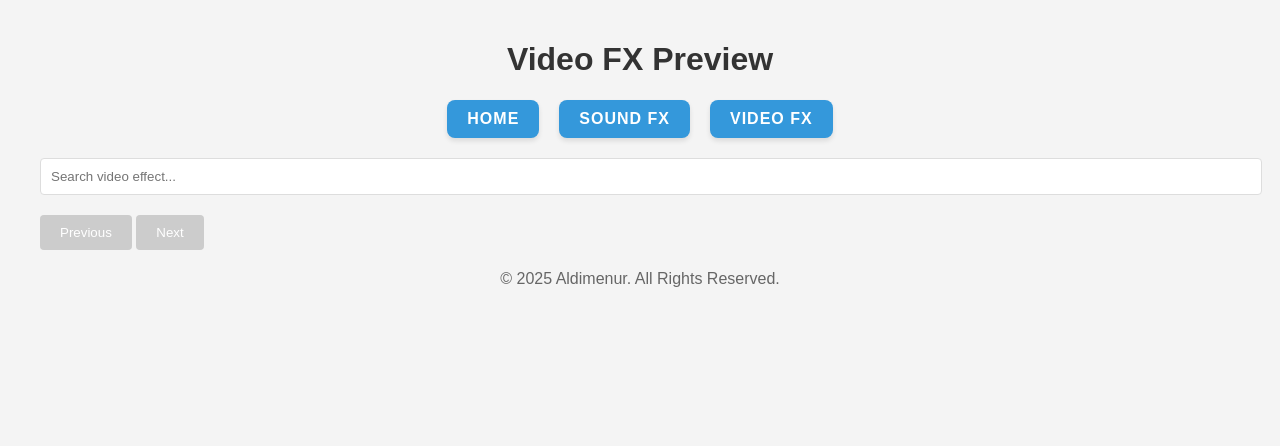
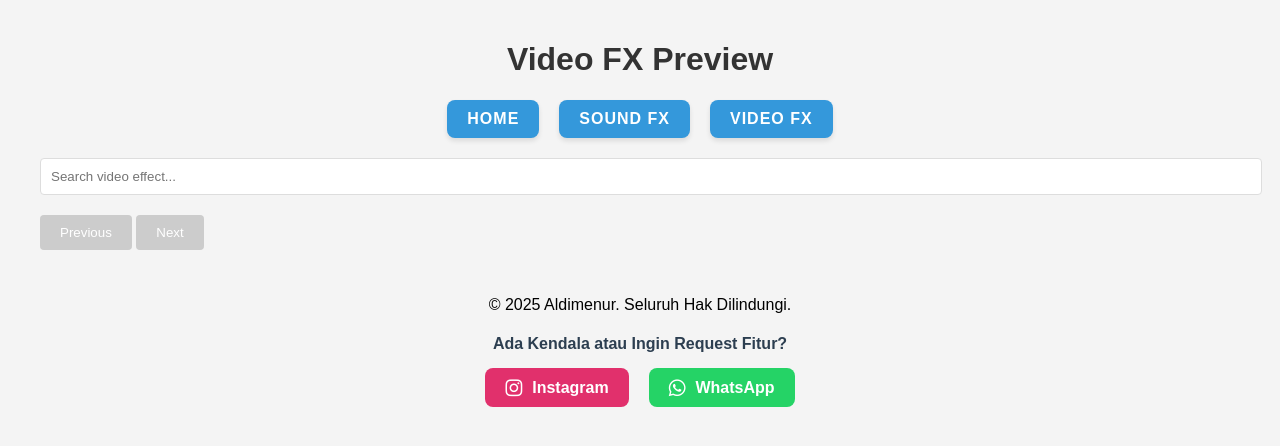
Before and after one commit to aldimenur/editor-sfx-vfx-preview, a website: page public/vfx.html in a window 1280 px wide. Drawn offline with Linux system fonts and the light colour scheme; no server answers.

Commit message:
feat: add Font Awesome icons and contact section to footer in HTML files

```diff
--- a/public/styles.css
+++ b/public/styles.css
@@ -208,8 +208,7 @@ button:disabled {
 
 .footer {
     text-align: center;
-    margin-top: 20px;
-    color: #666;
+    padding: 20px;
 }
 
 .home-links {
@@ -375,3 +374,64 @@ button:disabled {
         width: 100%;
     }
 }
+
+/* Gaya untuk Kontak Footer */
+.contact-section {
+    margin-top: 20px;
+}
+
+.contact-section h4 {
+    color: #2c3e50;
+    margin-bottom: 15px;
+}
+
+.contact-buttons {
+    display: flex;
+    justify-content: center;
+    gap: 20px;
+}
+
+.contact-btn {
+    display: inline-flex;
+    align-items: center;
+    padding: 10px 20px;
+    text-decoration: none;
+    border-radius: 8px;
+    font-weight: bold;
+    transition: all 0.3s ease;
+    color: white;
+}
+
+.contact-btn i {
+    margin-right: 10px;
+    font-size: 1.2em;
+}
+
+.contact-btn.instagram {
+    background-color: #E1306C;
+}
+
+.contact-btn.instagram:hover {
+    background-color: #C13584;
+}
+
+.contact-btn.whatsapp {
+    background-color: #25D366;
+}
+
+.contact-btn.whatsapp:hover {
+    background-color: #128C7E;
+}
+
+/* Responsive untuk tombol kontak */
+@media (max-width: 600px) {
+    .contact-buttons {
+        flex-direction: column;
+    }
+
+    .contact-btn {
+        width: 100%;
+        justify-content: center;
+        margin-bottom: 10px;
+    }
+}
--- a/public/vfx.html
+++ b/public/vfx.html
@@ -3,6 +3,8 @@
   <head>
     <title>Video FX - Firasat</title>
     <link rel="stylesheet" href="styles.css" />
+    <link rel="stylesheet" href="https://cdnjs.cloudflare.com/ajax/libs/font-awesome/6.0.0-beta3/css/all.min.css">
+
   </head>
   <body>
     <h1>Video FX Preview</h1>
@@ -25,7 +27,18 @@
 
     <script src="script.js"></script>
     <div class="footer">
-      <p>&copy; 2025 Aldimenur. All Rights Reserved.</p>
+      <p>&copy; 2025 Aldimenur. Seluruh Hak Dilindungi.</p>
+      <div class="contact-section">
+        <h4>Ada Kendala atau Ingin Request Fitur?</h4>
+        <div class="contact-buttons">
+          <a href="https://www.instagram.com/aldsyahh" target="_blank" class="contact-btn instagram">
+            <i class="fab fa-instagram"></i> Instagram
+          </a>
+          <a href="https://wa.me/628113112349" target="_blank" class="contact-btn whatsapp">
+            <i class="fab fa-whatsapp"></i> WhatsApp
+          </a>
+        </div>
+      </div>
     </div>
   </body>
 </html>
```
Also changed, not shown: public/index.html (+12 -0 lines), public/sfx.html (+14 -1 lines).
